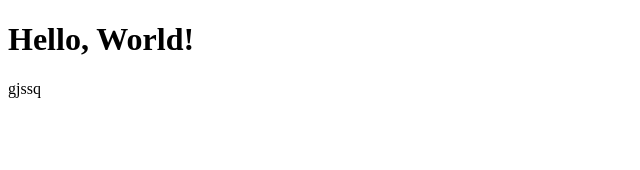
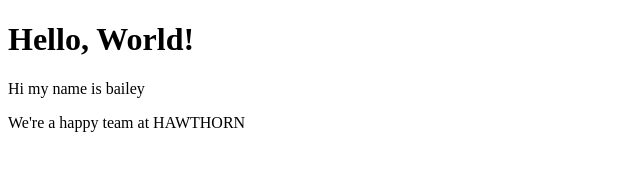
Before and after one commit to BrokenAppleTv/HelloWorld, a plain HTML site: page index.html in a window 1280 px wide. Shown: the whole page, without its empty margins (0-640 px from the left). Drawn offline with Linux system fonts and the light colour scheme.

Commit message:
changed 1st text add another paragraph

```diff
--- a/index.html
+++ b/index.html
@@ -5,6 +5,7 @@
 </head>
 <body>
     <h1>Hello, World!</h1>
-    <p>gjssq</p>
+    <p>Hi my name is bailey</p>
+    <p>We're a happy team at HAWTHORN</p>
 </body>
 </html>
```
